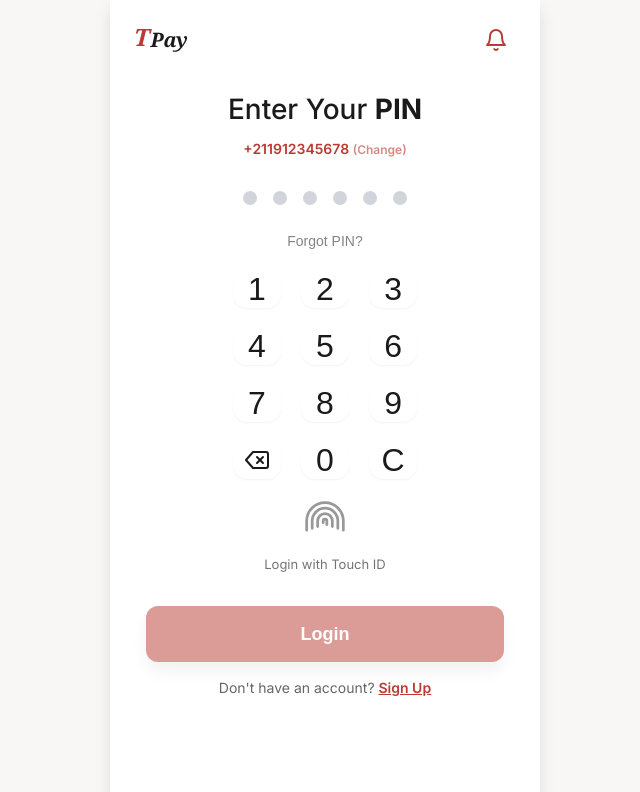
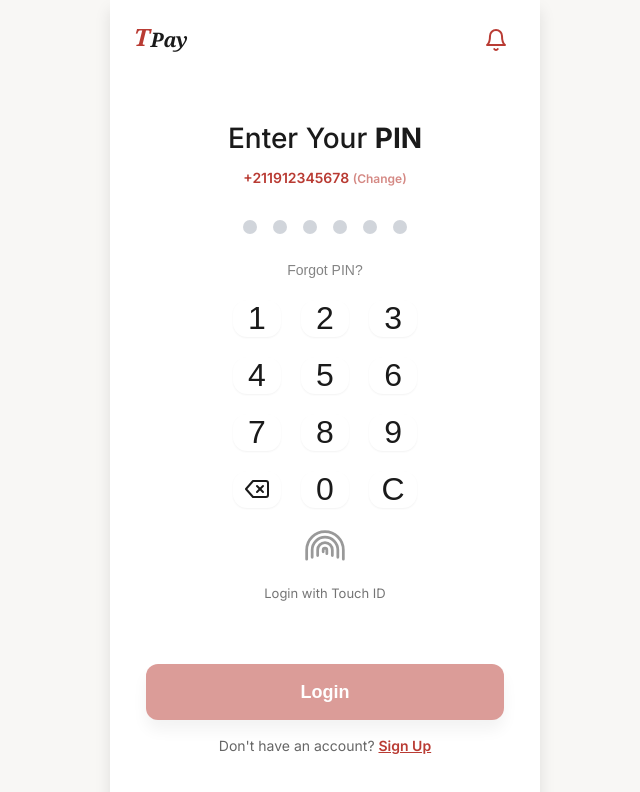
Before and after one commit to Moony2020/TPay-Money-Transfer, a React (Vite) app in the folder customer-app/: page /login in a window 1280 px wide. Shown: the top 792 px of the page, without its empty margins (315-955 px from the left). Built offline with nearby package versions, Linux system fonts and the light colour scheme.

Commit message:
feat: add initial Login and Register pages for user authentication.

```diff
--- a/customer-app/src/pages/LoginPage.jsx
+++ b/customer-app/src/pages/LoginPage.jsx
@@ -64,9 +64,9 @@ export default function LoginPage() {
   };
 
   return (
-    <div className="page" style={{ background: 'var(--bg-primary)' }}>
-      {/* Header with Top-Left Logo and Bell icon */}
-      <header className="page-header" style={{ borderBottom: 'none', background: 'transparent' }}>
+    <div className="page" style={{ background: 'var(--bg-primary)', paddingBottom: '12px' }}>
+      {/* Header with Top-Left Logo and Bell icon - Non-sticky */}
+      <header className="page-header" style={{ borderBottom: 'none', background: 'transparent', position: 'relative' }}>
         <Logo size="sm" />
         <button className="btn btn-ghost" style={{ width: 'auto', padding: '8px', color: '#B93B33' }}>
           <svg width="24" height="24" viewBox="0 0 24 24" fill="none" stroke="currentColor" strokeWidth="2" strokeLinecap="round" strokeLinejoin="round">
--- a/customer-app/src/pages/RegisterPage.jsx
+++ b/customer-app/src/pages/RegisterPage.jsx
@@ -262,9 +262,9 @@ export default function RegisterPage() {
   };
 
   return (
-    <div className="page" style={{ background: 'var(--bg-primary)' }}>
-      {/* Fixed Header with Logo */}
-      <header className="page-header" style={{ borderBottom: 'none', background: 'transparent' }}>
+    <div className="page" style={{ background: 'var(--bg-primary)', paddingBottom: '12px' }}>
+      {/* Fixed Header with Logo - Non-sticky */}
+      <header className="page-header" style={{ borderBottom: 'none', background: 'transparent', position: 'relative' }}>
         <Logo size="sm" />
         <div style={{ width: 40 }} />
       </header>
```
